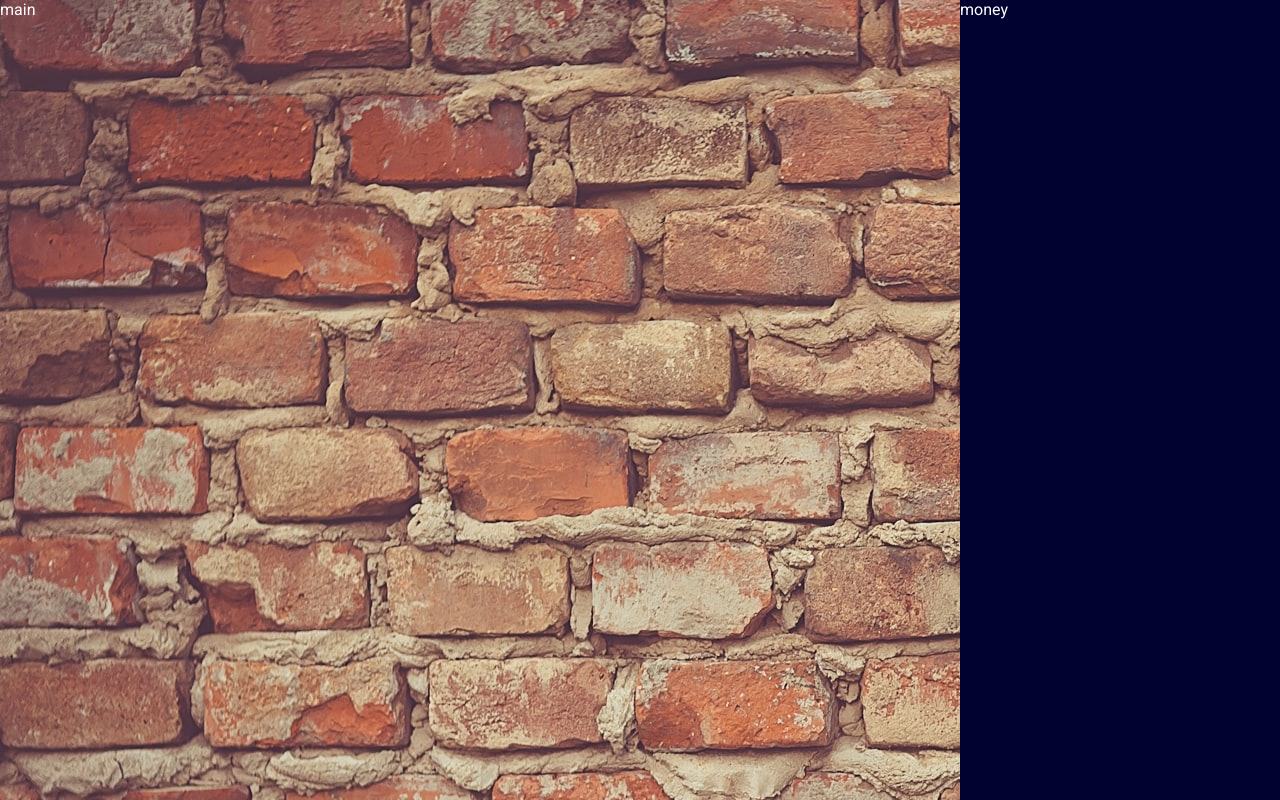
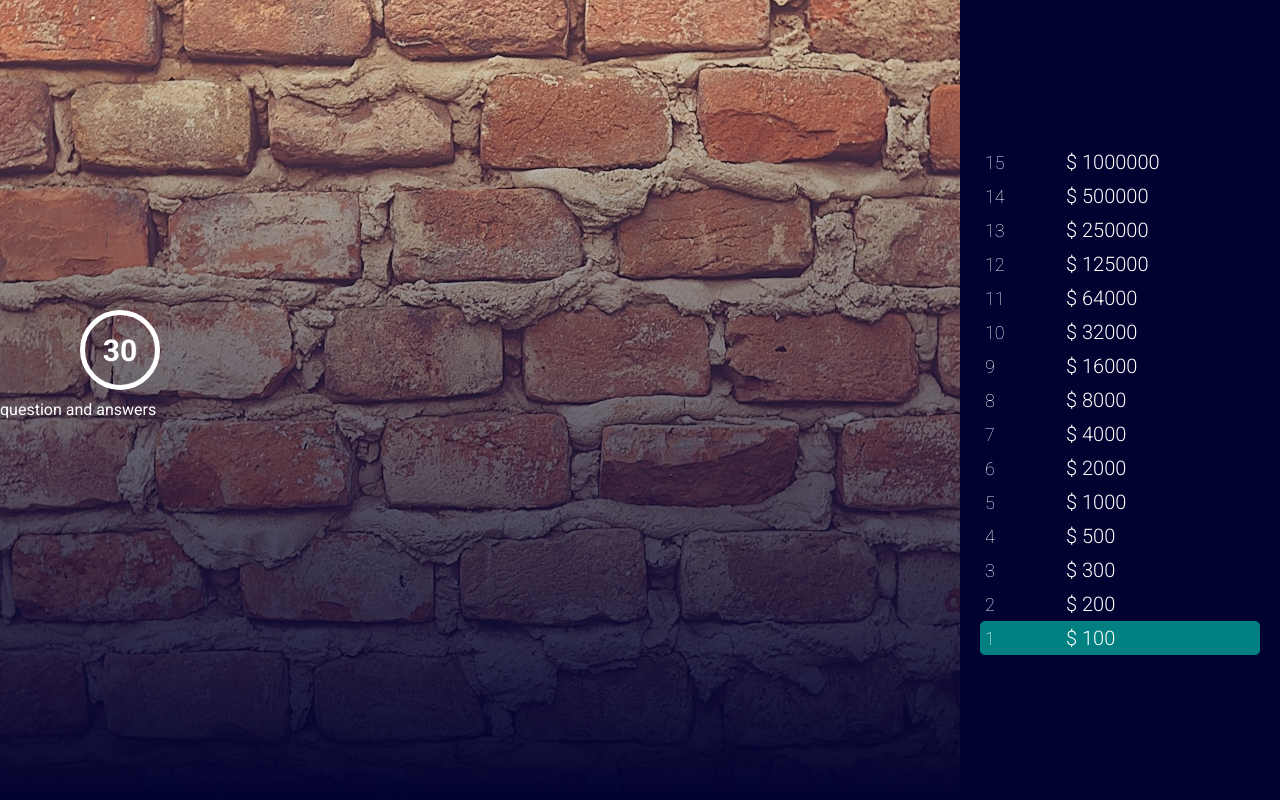
Before and after one commit to nsevindi87/who-wants-to-be-a-millionare, a React (Create React App) app: page / in a window 1280 px wide. Built offline with nearby package versions, Linux system fonts and the light colour scheme.

Commit message:
millionare

```diff
--- a/src/App.jsx
+++ b/src/App.jsx
@@ -1,10 +1,39 @@
 import "./app.css"
+import { useState } from "react";
+import { moneyPyramid } from "./moneyPyramid";
 
 function App() {
+
+  const [questionNumber, setQuestionNumber] = useState(1)
+
+
   return (
     <div className="app">
-    <div className="main">main</div>
-    <div className="pyramid">money</div>
+   {/*//!====MAIN SECTION======= */}
+    <div className="main">
+      <div className="top">
+        <div className="timer">30</div>
+
+      </div>
+      <div className="bottom">
+        question and answers
+      </div>
+    </div>
+
+
+
+    {/* //!====moneyPyramid======= */}
+    <div className="pyramid">
+      <ul className="moneyList">
+        {moneyPyramid.map((m)=>(
+          <li className={questionNumber === m.id ? "moneyListItem active": "moneyListItem"}>
+            <span className="moneyListItemNumber ">{m.id}</span>
+            <span className="moneyListItemAmount">{m.amount}</span>
+          </li>
+        ))}
+
+      </ul>
+    </div>
     </div>
   );
 }
--- a/src/app.css
+++ b/src/app.css
@@ -7,9 +7,65 @@
 
 .main{
     width: 75%;
-    background: url("./assets/bg.jpg");
+    background:linear-gradient(to bottom, rgba(0,0,0,0), #020230), url("./assets/bg.jpg") center;
+    display: flex;
+    flex-direction: column;
+}
+
+.top{
+ height: 50%;
+ position: relative;
+}
+
+.timer{
+    width: 70px;
+    height: 70px;
+    border-radius: 50%;
+    border: 5px solid white;
+    display: flex;
+    align-items: center;
+    justify-content: center;
+    font-size: 30px;
+    font-weight: 700;
+    position: absolute;
+    bottom: 10px;
+    left: 80px;
+}
+
+.bottom{
 }
 
 .pyramid{
     width: 25%;
+    display: flex;
+    align-items: center;
+    justify-content: center;
 }
+
+.moneyList{
+    list-style: none;
+    width: 100%;
+    padding: 20px;
+}
+
+.moneyListItem{
+    display: flex;
+    align-items: center;
+    padding: 5px;
+    border-radius: 5px;
+}
+
+.moneyListItem.active{
+    background-color: teal;
+}
+
+.moneyListItemNumber{
+    font-size: 18px;
+    font-weight: 100;
+    width: 30%;
+}
+
+.moneyListItemAmount{
+    font-size: 20px;
+    font-weight: 300;
+}
--- /dev/null
+++ b/src/moneyPyramid.js
@@ -0,0 +1,17 @@
+export const moneyPyramid =[
+    {id:1, amount:"$ 100"},
+    {id:2, amount:"$ 200"},
+    {id:3, amount:"$ 300"},
+    {id:4, amount:"$ 500"},
+    {id:5, amount:"$ 1000"},
+    {id:6, amount:"$ 2000"},
+    {id:7, amount:"$ 4000"},
+    {id:8, amount:"$ 8000"},
+    {id:9, amount:"$ 16000"},
+    {id:10, amount:"$ 32000"},
+    {id:11, amount:"$ 64000"},
+    {id:12, amount:"$ 125000"},
+    {id:13, amount:"$ 250000"},
+    {id:14, amount:"$ 500000"},
+    {id:15, amount:"$ 1000000"},
+  ].reverse()
```
Also changed, not shown: src/components/Trivia.jsx (added).
